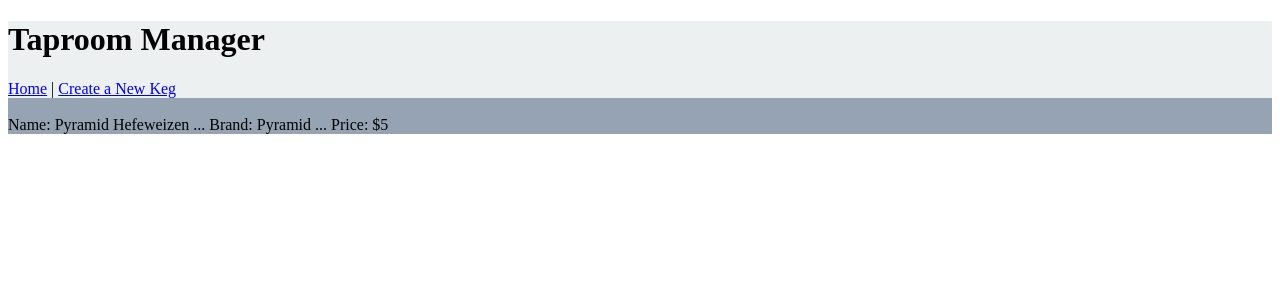
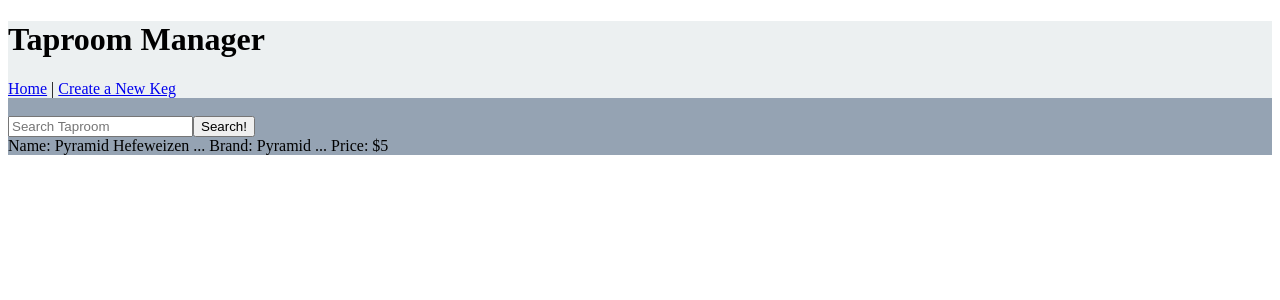
Before and after one commit to rochellev/TaproomManager, a React app: page /#/ in a window 1280 px wide. Shown: the top 300 px of the page. Built offline with nearby package versions, Linux system fonts and the light colour scheme.

Commit message:
add keglist to components

```diff
--- a/src/components/App.jsx
+++ b/src/components/App.jsx
@@ -10,6 +10,7 @@ function App() {
   var appBackground = {
     backgroundColor: '#95A3B3',
   };
+
   return (
     <div style={appBackground}>
       <Header />
--- a/src/components/FilterableKegTable.jsx
+++ b/src/components/FilterableKegTable.jsx
@@ -7,7 +7,9 @@ function FilterableKegTable() {
   return (
     <div>
       <br></br>
+      <UserInputBox />
       <KegTable />
+
     </div>
   );
 }
--- a/src/components/UserInputBox.jsx
+++ b/src/components/UserInputBox.jsx
@@ -3,7 +3,11 @@ import React from 'react';
 function UserInputBox() {
   return (
     <div>
-      <p>User input box</p>
+      <form>
+        <input type='text'
+          placeholder='Search Taproom'/>
+        <button type='submit'>Search!</button>
+      </form>
     </div>
   );
 }
```
Also changed, not shown: src/assets/img/TaproomManager.jpg, src/components/KegList.jsx (added), 1 other file (tests, documents, lock files or other folders).
